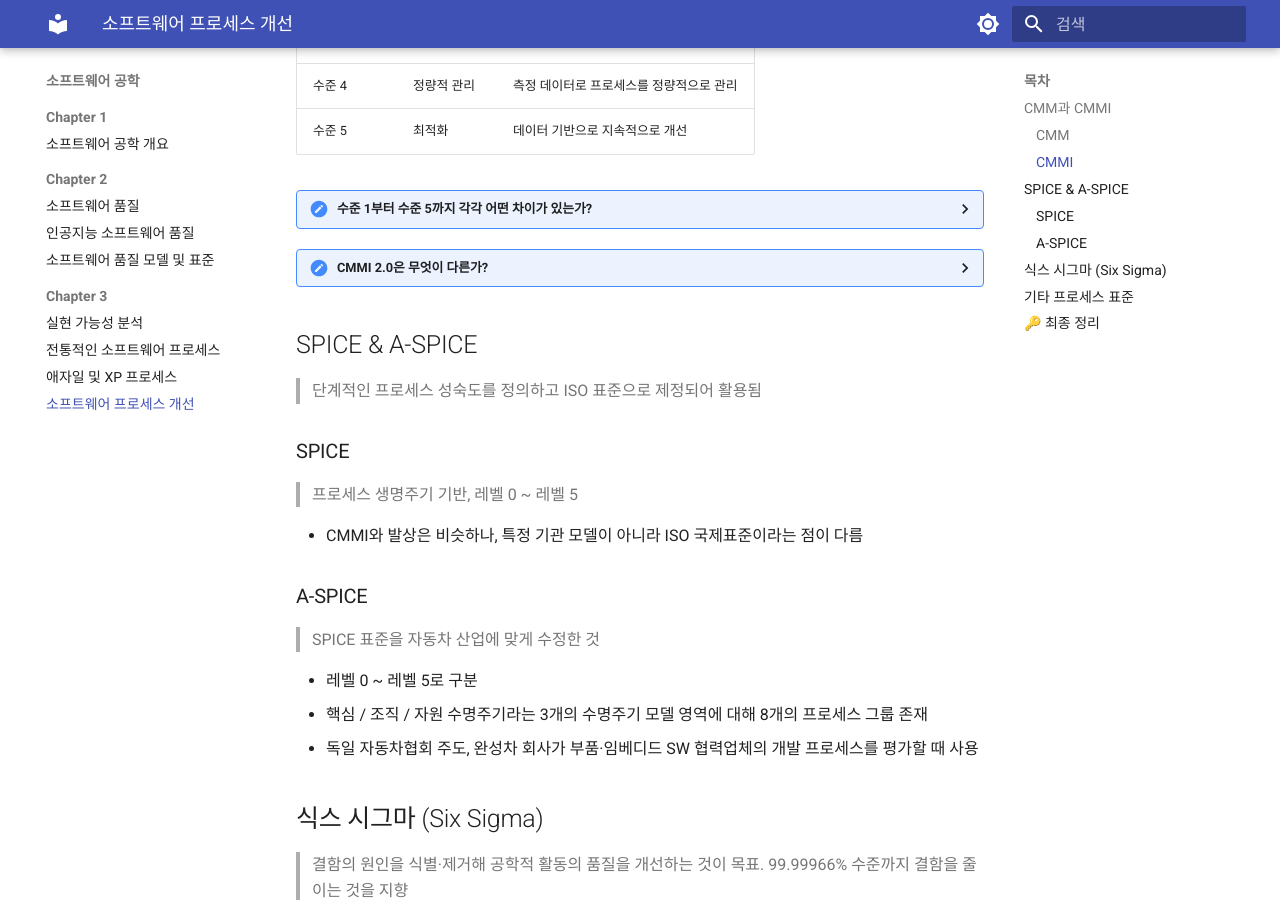
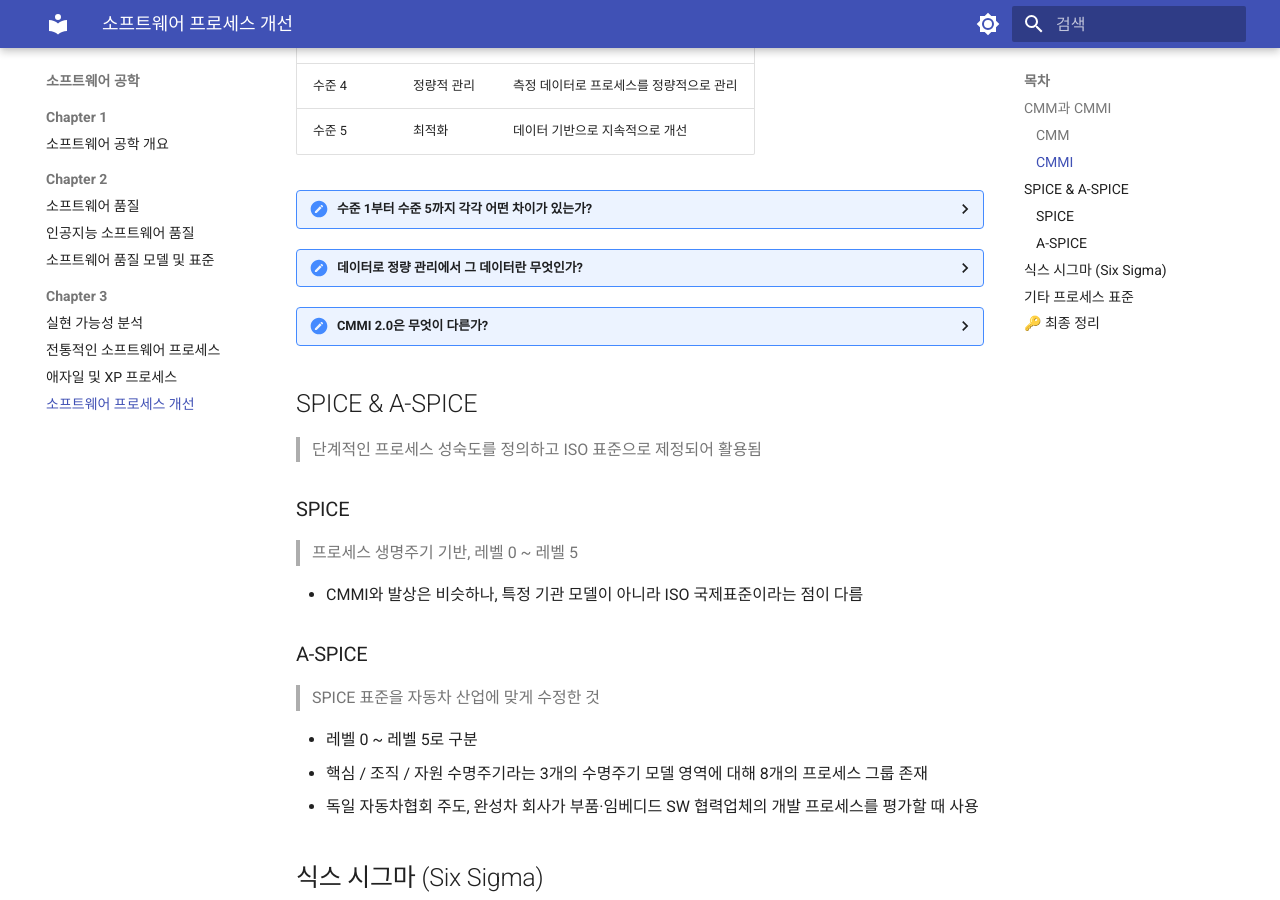
Before and after one commit to CokaNuri/CSBE, an MkDocs documentation site: the page built from docs/software-engineering/Chapter 3/04 소프트웨어 프로세스 개선.md, in a window 1280 px wide and 900 px high, scrolled down 974 px. Built offline with MkDocs 1.6.1 and Material for MkDocs 9.7.7, drawn with Linux system fonts in a browser that asks for light colours.

Commit message:
04 질문 정리

```diff
--- a/docs/software-engineering/Chapter 3/04 소프트웨어 프로세스 개선.md
+++ b/docs/software-engineering/Chapter 3/04 소프트웨어 프로세스 개선.md
@@ -39,6 +39,21 @@
 
 1은 매번 다름 → 2는 프로젝트별 반복 가능 → 3은 조직 표준화 → 4는 수치로 예측 → 5는 데이터로 자기개선
 
+</details>
+
+<details><summary>데이터로 정량 관리에서 그 데이터란 무엇인가?</summary>
+
+프로세스와 산출물을 측정한 정량 지표
+
+대표적인 예:
+
+- 생산성: 투입 시간당 처리한 코드량
+- 일정·비용 편차: 계획 대비 실제 차이
+- 테스트 커버리지: 전체 코드 중 테스트가 실행한 비율
+- 평균 결함 수정 시간: 결함 하나를 고치는 데 걸린 평균 시간
+
+수준 4는 이런 지표를 통계적으로 관리해 결과가 예측 가능한 범위 안에 들도록 함
+수준 5는 그 데이터를 근거로 프로세스 자체를 더 좋게 바꿈
 </details>
 
 <details><summary>CMMI 2.0은 무엇이 다른가?</summary>
```
